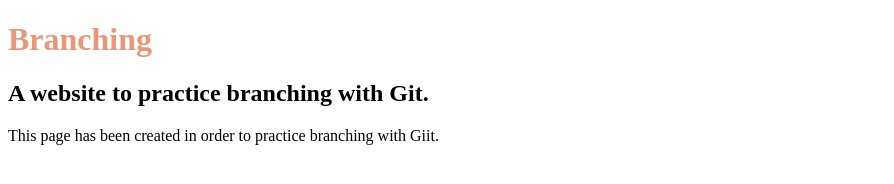
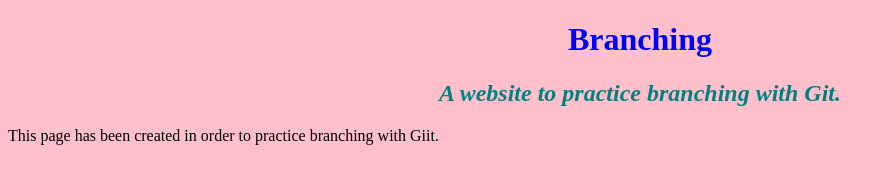
Before and after one commit to Njoroge1980/Branching-website, a plain HTML site: page index.html in a window 1280 px wide. Shown: the whole page, without its empty margins (0-894 px from the left). Drawn offline with Linux system fonts and the light colour scheme.

Commit message:
Add styles to h1,h2,p and body

```diff
--- a/css/styles.css
+++ b/css/styles.css
@@ -1,3 +1,17 @@
 h1 {
-  color: #E9967A;
+  color:  blue;
+  text-align: center;
 }
+
+h2 {
+  font-style: italic;
+  text-align: center;
+  color: teal;
+}
+
+p {
+  color: black;
+}
+
+body {
+  background-color: pink;
```
